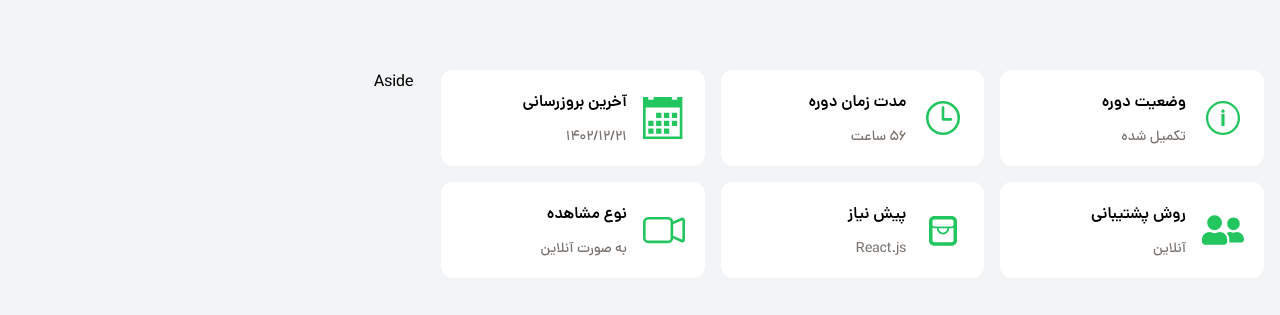
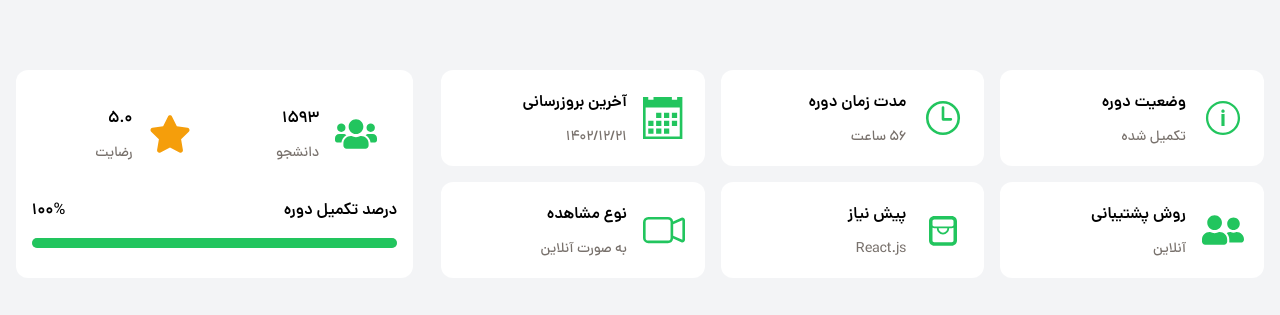
Before and after one commit to matinsekhavat/sabzlearn-clone, a React (Vite) app: page /course/1 in a window 1280 px wide. Shown: the part 637-952 px from the top of the page. Built offline with nearby package versions, Linux system fonts and the light colour scheme.

Commit message:
use CourseStatus component into SingleCoursePage

```diff
--- a/src/pages/SingleCourse.tsx
+++ b/src/pages/SingleCourse.tsx
@@ -6,6 +6,7 @@ import { ImCalendar } from "react-icons/im";
 import { FaUserFriends } from "react-icons/fa";
 import { TiShoppingBag } from "react-icons/ti";
 import { BsCameraVideo } from "react-icons/bs";
+import CourseStatus from "../features/courses/SingleCourseDiff/CourseStatus";
 
 function SingleCourse() {
   return (
@@ -91,7 +92,9 @@ function SingleCourse() {
             />
           </div>
         </div>
-        <div className="col-span-12 lg:col-span-4 space-y-8">Aside</div>
+        <div className="col-span-12 lg:col-span-4 space-y-8">
+          <CourseStatus />
+        </div>
       </div>
     </main>
   );
```
